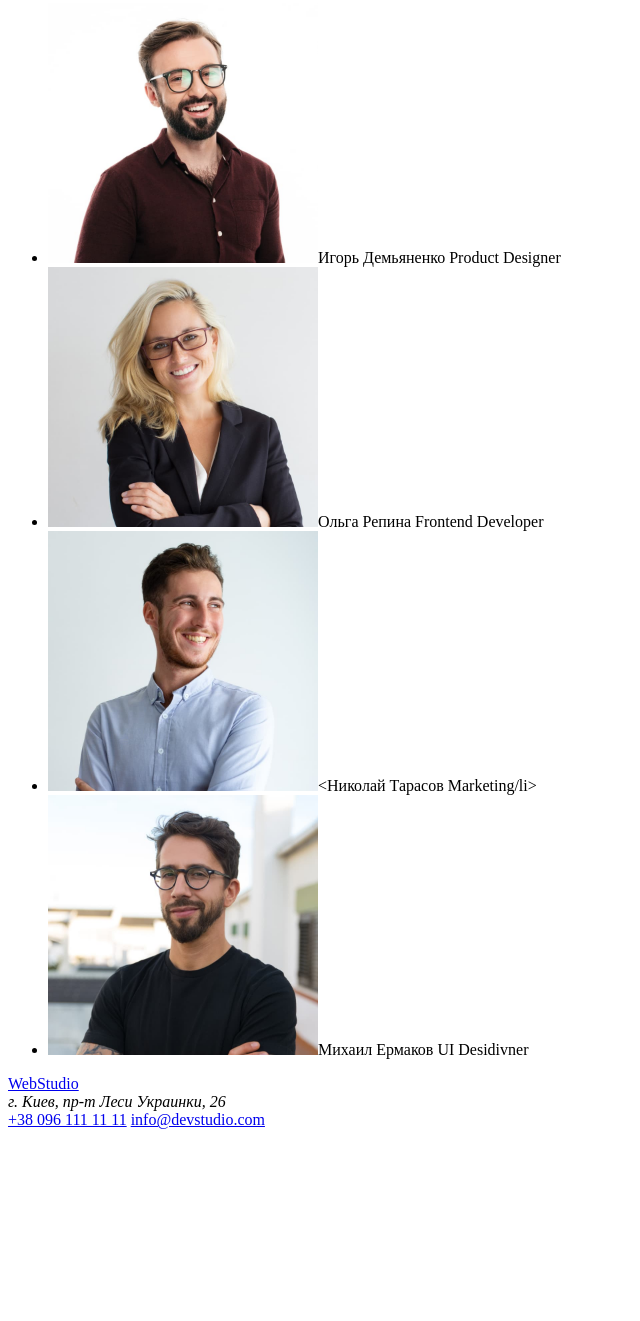
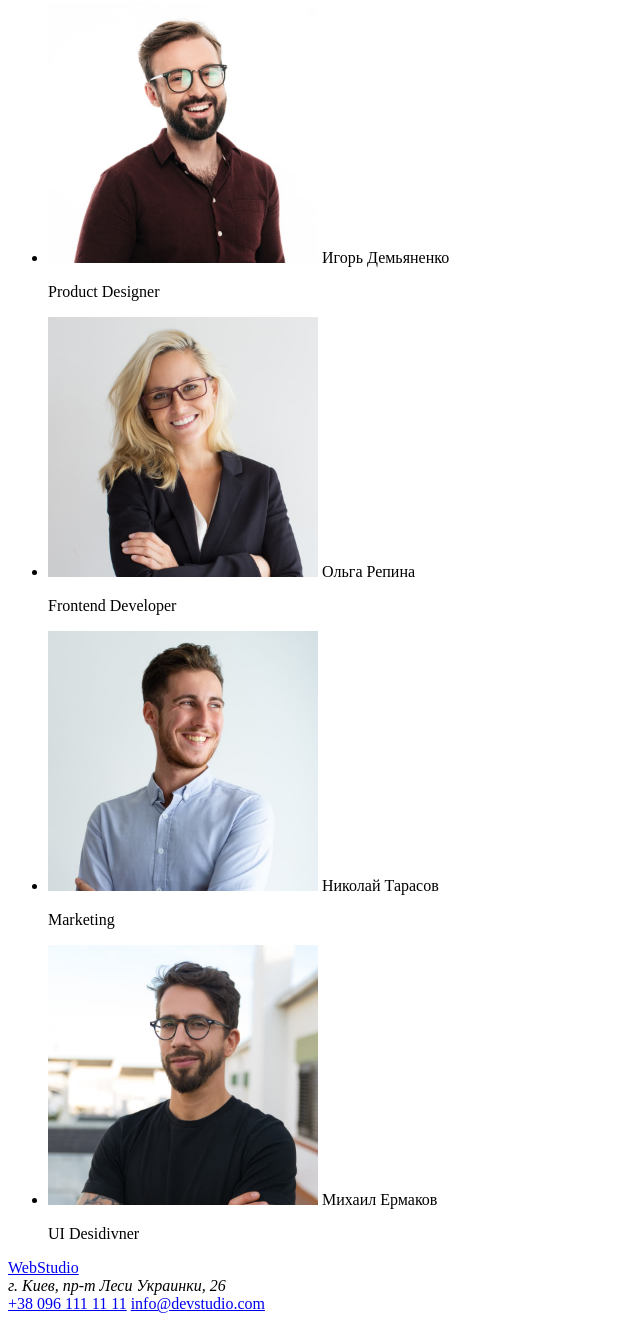
Before and after one commit to SerhiiTsukanov/goit-markup-hw-01, a plain HTML site: page index.html in a window 1280 px wide. Shown: the part 1555-2876 px from the top of the page, without its empty margins (0-640 px from the left). Before the commit the page ends 2692 px from the top, so only its background shows below. Drawn offline with Linux system fonts and the light colour scheme.

Commit message:
add lang en

```diff
--- a/index.html
+++ b/index.html
@@ -68,10 +68,14 @@
         <section>
             <h2>Наша команда</h2>
                 <ul>
-                    <li><img src="./images/productdesigner.jpg" alt="Игорь Демьяненко" width="270" height="260">Игорь Демьяненко Product Designer</li>
-                    <li><img src="./images/frontenddeveloper.jpg" alt="Ольга Репина" width="270" height="260">Ольга Репина Frontend Developer</li>
-                    <li> <img src="./images/marketing.jpg" alt="Николай Тарасов" width="270" height="260"><Николай Тарасов Marketing/li>
-                    <li><img src="./images/uidesigner.jpg" alt="Михаил Ермаков" width="270" height="260">Михаил Ермаков UI Desidivner</li>
+                    <li><img src="./images/productdesigner.jpg" alt="Игорь Демьяненко" width="270" height="260">
+                        Игорь Демьяненко <p lang="en">Product Designer</p> </li>
+                    <li><img src="./images/frontenddeveloper.jpg" alt="Ольга Репина" width="270" height="260">
+                        Ольга Репина <p lang="en">Frontend Developer</p> </li>
+                    <li> <img src="./images/marketing.jpg" alt="Николай Тарасов" width="270" height="260">
+                        Николай Тарасов <p lang="en">Marketing</p> </li>
+                    <li><img src="./images/uidesigner.jpg" alt="Михаил Ермаков" width="270" height="260">
+                        Михаил Ермаков <p lang="en">UI Desidivner</p> </li>
                 </ul>
         </section>
 
```
